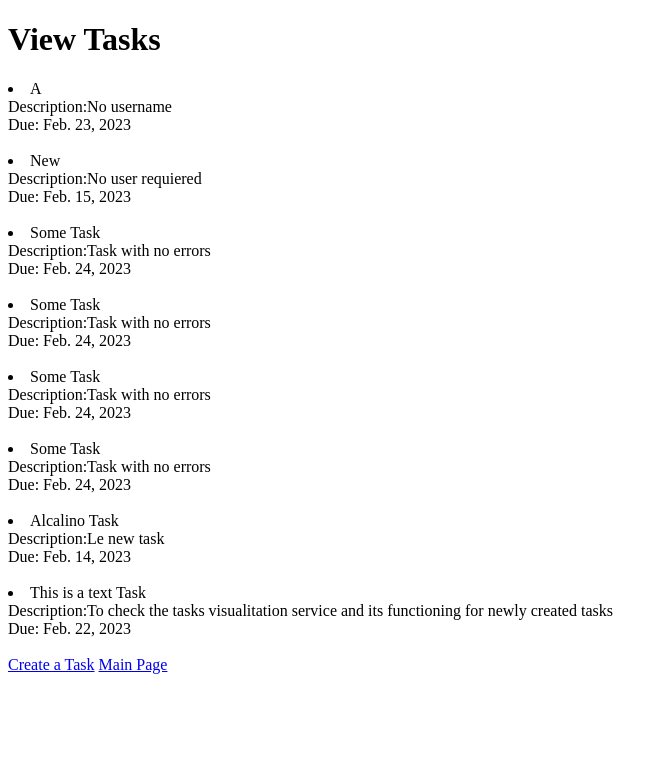
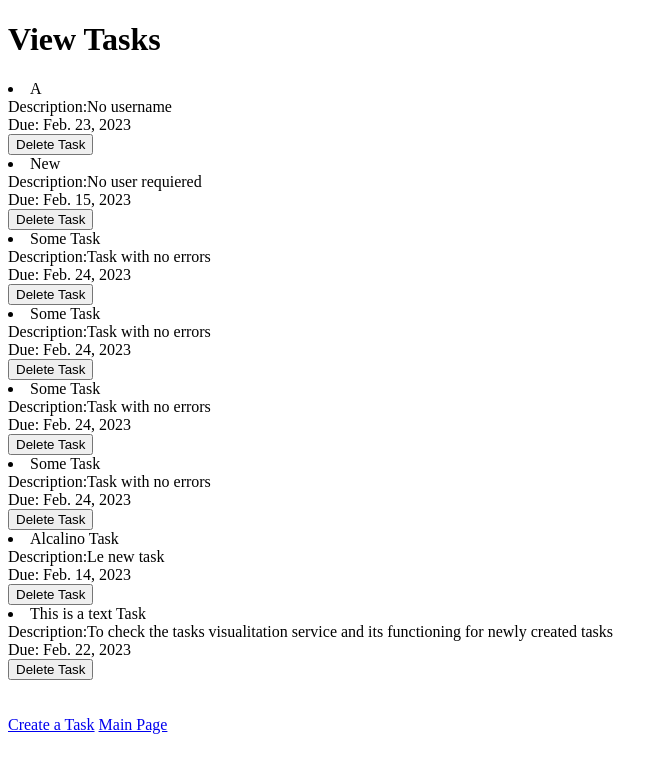
Before and after one commit to AlcalinoGitHub/DjangoExperiment, a Django app: template mysite/TaskApp/templates/ViewTask.html in a window 1280 px wide. Shown: the top 773 px of the page, without its empty margins (0-668 px from the left). Run offline with Django 4.2, Linux system fonts and the light colour scheme; the template is opened without the code that fills it: values that come from a table or form of the project are taken from there, others are empty; data comes from the database, SQL or seed files in the repository; both versions use the stored data as it was after the commit.

Commit message:
Added the ability to delete tasks

```diff
--- a/mysite/TaskApp/templates/ViewTask.html
+++ b/mysite/TaskApp/templates/ViewTask.html
@@ -9,9 +9,18 @@
     <div><h1>View Tasks</h1></div>
 
     {% for task in tasks %}
-    <li>{{task.Name}}<br> Description:{{task.Description}} <br> Due: {{task.DueDate}} <br></li><br>
-    {% endfor %}
+    <li>
+        {{task.Name}}<br> Description:{{task.Description}} <br> Due: {{task.DueDate}} <br>
+        <form action='delete_task/' method="post">
+            {% csrf_token %}
+            <input type="hidden" name="task_id" value="{{ task.id }}">
+            <input name="DeleteButton" type="submit" value="Delete Task" id="{{task.Owner}}">
+        </form>
+    </li>
+{% endfor %}
 
+
+    <br></br>
     <a href="/Tasks/CreateTask/">Create a Task</a>
     <a href="/">Main Page</a>
 
--- a/mysite/TaskApp/urls.py
+++ b/mysite/TaskApp/urls.py
@@ -3,5 +3,7 @@ from . import views
 
 urlpatterns = [
     path('CreateTask/' ,views.CreateTask),
-    path('SeeTask/', views.SavedTasks)
+    path('SeeTask/', views.SavedTasks),
+    path('SeeTask/delete_task/', views.delete_task)
+
 ]
```
Also changed, not shown: mysite/TaskApp/views.py (+8 -0 lines), mysite/db.sqlite3.
